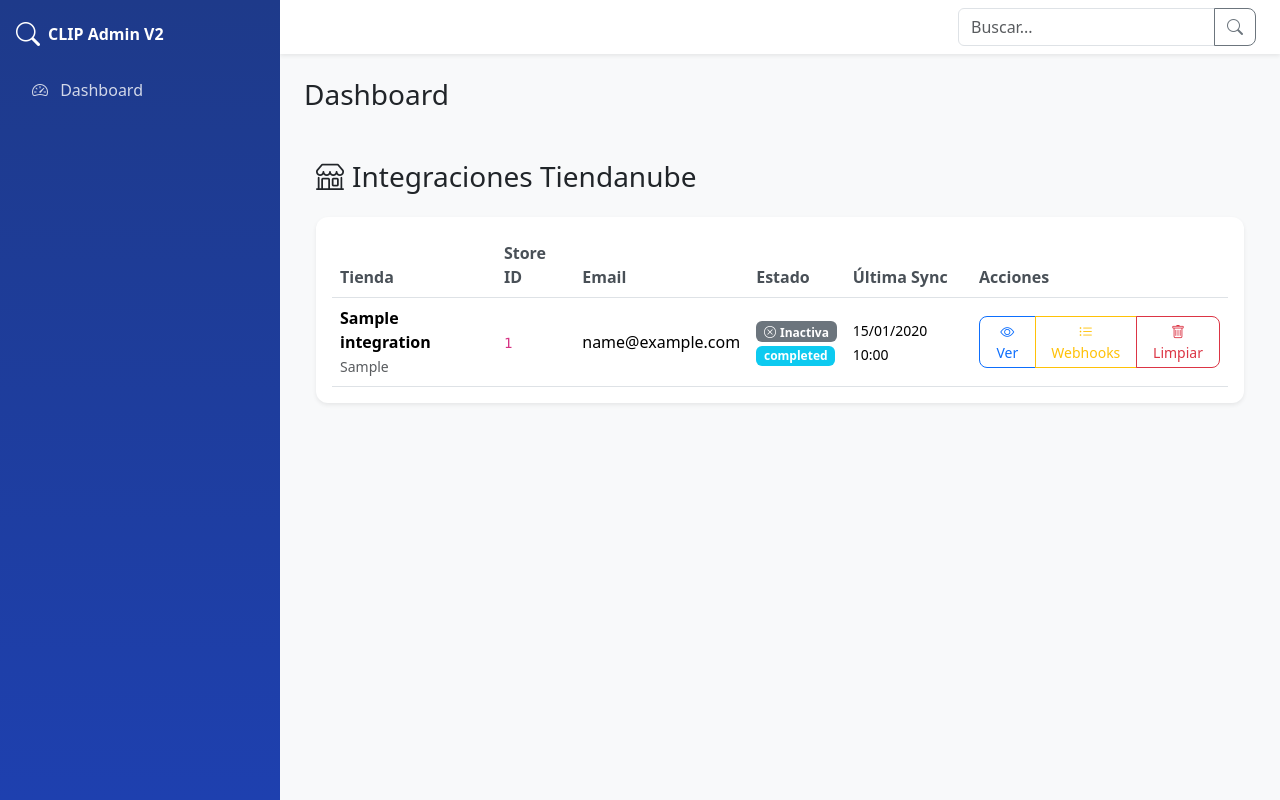
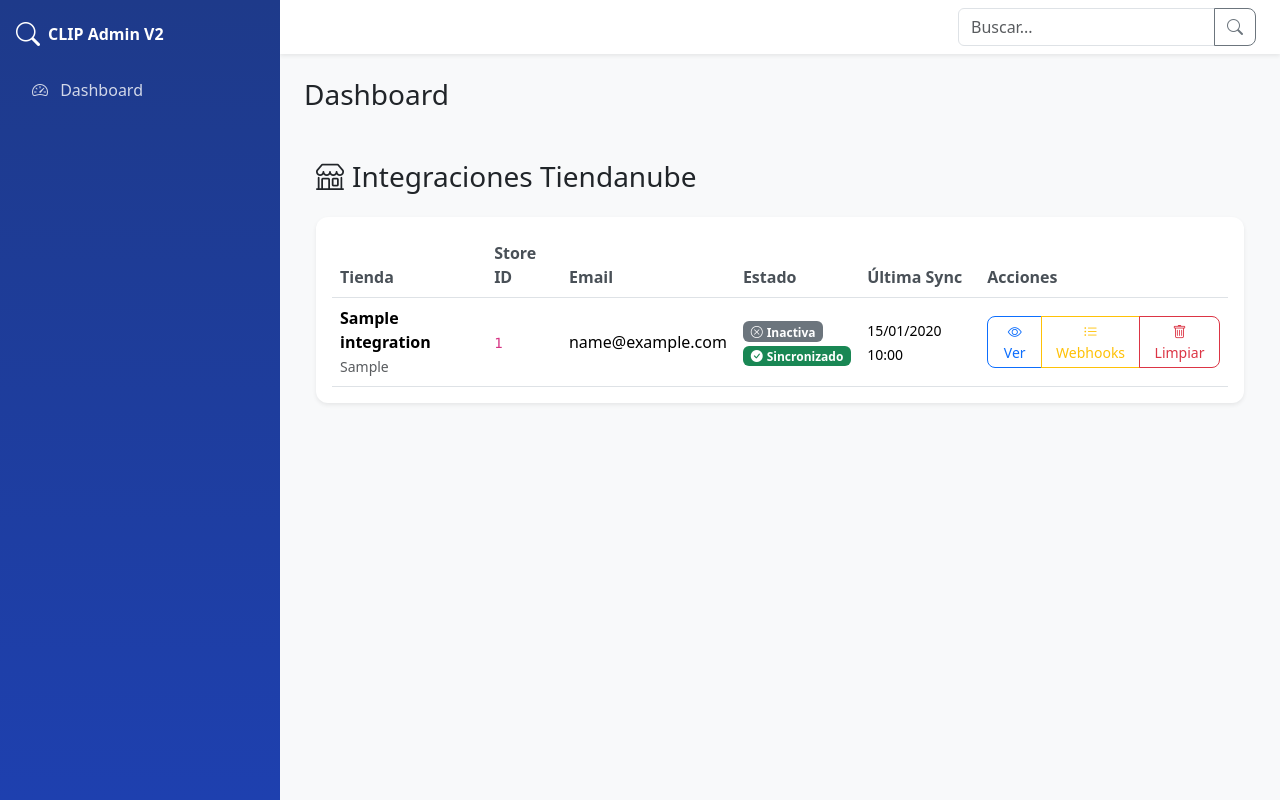
Before and after one commit to JuanCabardoneschi/CLIP_Comparador_V2, a Python web app: template clip_admin_backend/app/templates/tiendanube/integrations.html in a window 1280 px wide. Run offline with Jinja, Linux system fonts and the light colour scheme; the template is opened without the code that fills it: most values are stand-ins (such as "Sample title", 1, 10 or a date in 2020).

Commit message:
fix: mejorar visualización de estados de sincronización - Actualizar sync_status de Test Clip a 'completed' - Agregar badges descriptivos con iconos para cada estado (completed, in_progress, error, pending) - Estados más claros: Sincronizado, Sincronizando, Error, Pendiente

```diff
--- a/clip_admin_backend/app/templates/tiendanube/integrations.html
+++ b/clip_admin_backend/app/templates/tiendanube/integrations.html
@@ -42,7 +42,17 @@
                   <span class="badge bg-secondary"><i class="bi bi-x-circle me-1"></i>Inactiva</span>
                 {% endif %}
                 <br>
-                <small class="badge bg-info">{{ i.sync_status or 'n/a' }}</small>
+                {% if i.sync_status == 'completed' %}
+                  <small class="badge bg-success"><i class="bi bi-check-circle-fill me-1"></i>Sincronizado</small>
+                {% elif i.sync_status == 'in_progress' %}
+                  <small class="badge bg-warning"><i class="bi bi-arrow-repeat me-1"></i>Sincronizando...</small>
+                {% elif i.sync_status == 'error' %}
+                  <small class="badge bg-danger"><i class="bi bi-exclamation-triangle-fill me-1"></i>Error</small>
+                {% elif i.sync_status == 'pending' %}
+                  <small class="badge bg-info"><i class="bi bi-clock me-1"></i>Pendiente</small>
+                {% else %}
+                  <small class="badge bg-secondary">{{ i.sync_status or 'Sin estado' }}</small>
+                {% endif %}
               </td>
               <td>
                 {% if i.last_sync_at %}
```
